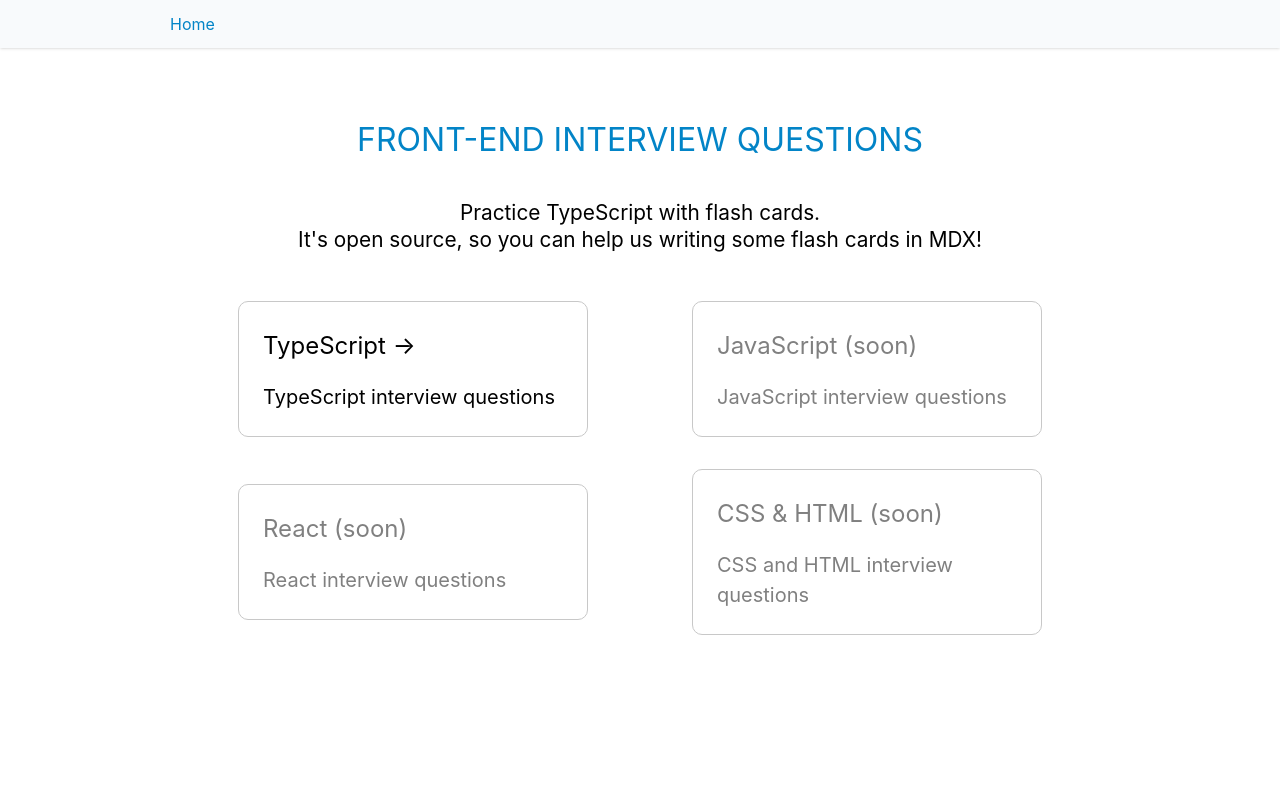
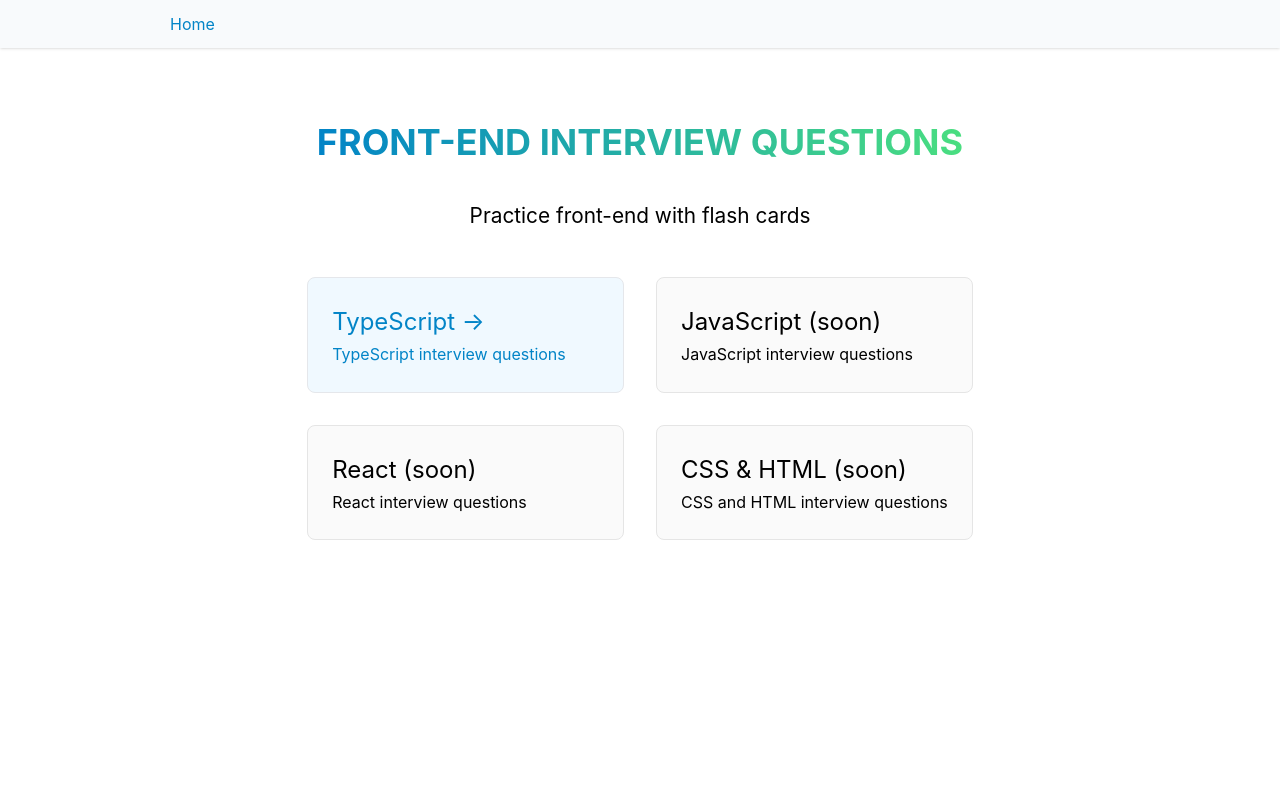
Before and after one commit to arturcarvalho/feiq, a Next.js app: page / in a window 1280 px wide. Shown: the top 800 px of the page. Built offline with nearby package versions, Linux system fonts and the light colour scheme.

Commit message:
Update styles to tw

```diff
--- a/components/Question.tsx
+++ b/components/Question.tsx
@@ -16,7 +16,7 @@
 
 export function Answer({ children }: Props) {
   return (
-    <details className="bg-slate-50 mt-2 border-t border-slate-300 -m-4 cursor-pointer">
+    <details className="bg-sky-50 text-sky-900 font-semibold mt-2 border-t border-sky-100 -m-4 cursor-pointer">
       <div className={styles.body}>{children}</div>
       <summary className={styles.summary}>Answer</summary>
     </details>
--- a/pages/index.tsx
+++ b/pages/index.tsx
@@ -1,39 +1,56 @@
 import type { NextPage } from "next";
 import styles from "../styles/Home.module.css";
+
+type Props = {
+  children?: React.ReactNode;
+};
+
+const Soon = ({ children }: Props) => {
+  return (
+    <div className="m-4 p-6 border bg-neutral-50 border-neutral-200 rounded-lg text-neutral-5">
+      {children}
+    </div>
+  );
+};
+
+const ActiveCard = ({ children }: Props) => {
+  return <div className="m-4 p-6 bg-sky-50 border rounded-lg">{children}</div>;
+};
 
 const Home: NextPage = () => {
   return (
     <div className={styles.container}>
       <main className={styles.main}>
-        <h1 className={styles.title}>Front-End Interview Questions</h1>
+        <h1 className="uppercase font-bold text-4xl text-transparent bg-clip-text bg-gradient-to-r from-sky-600  to-green-400">
+          Front-End Interview Questions
+        </h1>
 
         <p className={styles.description}>
-          {/* same text as <FullHead> description */}
-          Practice TypeScript with flash cards. <br />
-          It&apos;s open source, so you can help us writing some flash cards in
-          MDX!
+          Practice front-end with flash cards
         </p>
 
-        <div className={styles.grid}>
-          <a href="/typescript" className={styles.card}>
-            <h2>TypeScript &rarr;</h2>
-            <p>TypeScript interview questions</p>
-          </a>
+        <div className="grid grid-cols-1 sm:grid-cols-2">
+          <ActiveCard>
+            <a href="/typescript">
+              <h2>TypeScript &rarr;</h2>
+              <p>TypeScript interview questions</p>
+            </a>
+          </ActiveCard>
 
-          <div className={styles.soonCard}>
+          <Soon>
             <h2>JavaScript (soon)</h2>
             <p>JavaScript interview questions</p>
-          </div>
+          </Soon>
 
-          <div className={styles.soonCard}>
+          <Soon>
             <h2>React (soon)</h2>
             <p>React interview questions</p>
-          </div>
+          </Soon>
 
-          <div className={styles.soonCard}>
+          <Soon>
             <h2>CSS & HTML (soon)</h2>
             <p>CSS and HTML interview questions</p>
-          </div>
+          </Soon>
         </div>
       </main>
 
@@ -43,7 +60,7 @@
           target="_blank"
           rel="noopener noreferrer"
         >
-          Built by @arturcarvalho
+          built by @arturcarvalho
         </a>
       </footer>
     </div>
--- a/styles/Home.module.css
+++ b/styles/Home.module.css
@@ -72,44 +72,6 @@
     flex-wrap: wrap;
 }
 
-.card,
-.soonCard {
-    margin: 1rem;
-    padding: 1.5rem;
-    text-align: left;
-    color: inherit;
-    text-decoration: none;
-    border: 1px solid #c8c8c8;
-    border-radius: 10px;
-    transition: color 0.15s ease, border-color 0.15s ease;
-    width: 350px;
-    /* max-width: 250px; */
-}
-
-.soonCard {
-    color: gray;
-}
-
-.card:hover,
-.card:focus,
-.card:active {
-    color: var(--sky-600);
-    border-color: var(--sky-600);
-}
-
-.card h2,
-.soonCard h2 {
-    margin: 0 0 1rem 0;
-    font-size: 1.5rem;
-}
-
-.card p,
-.soonCard p {
-    margin: 0;
-    font-size: 1.25rem;
-    line-height: 1.5;
-}
-
 @media (max-width: 600px) {
     .grid {
         width: 100%;
```
